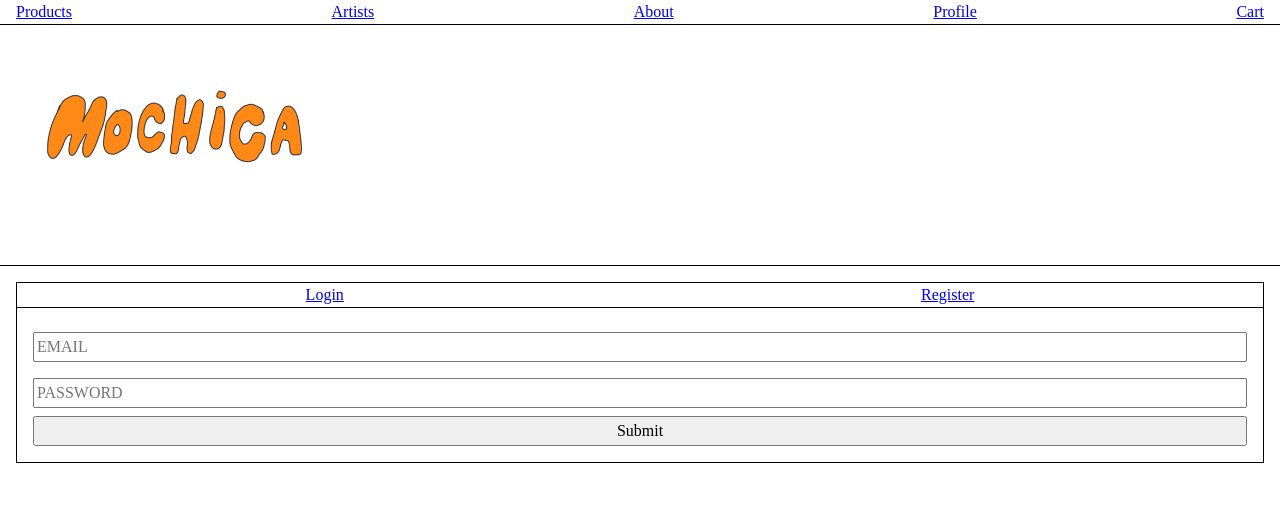
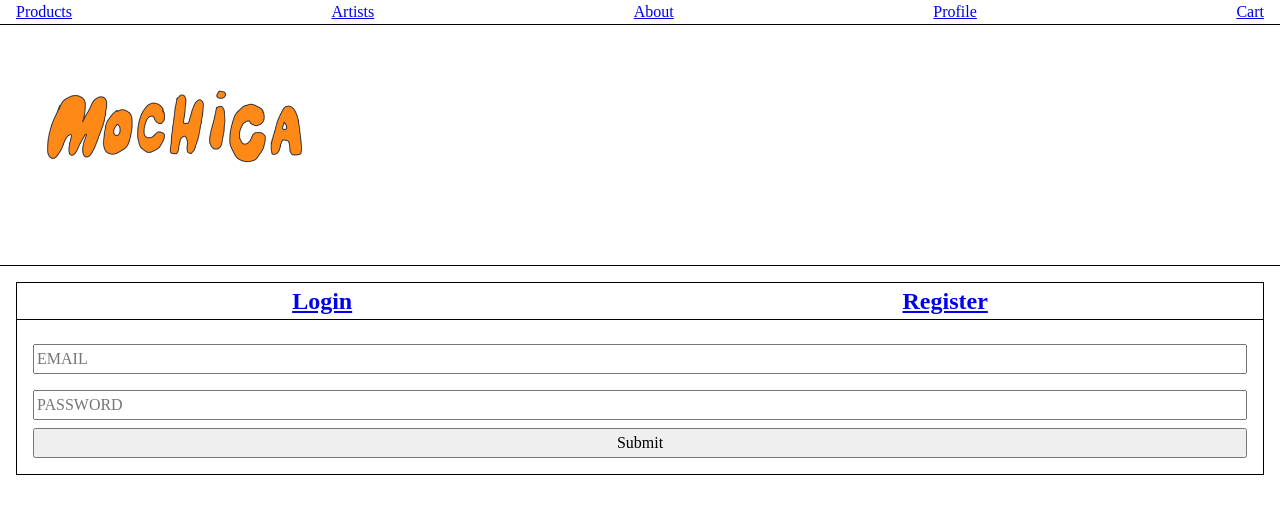
Before and after one commit to Jimenaaaaaa/Mochica-ecommerce-front, a React (Create React App) app: page /login in a window 1280 px wide. Shown: the top 514 px of the page. Built offline with nearby package versions, Linux system fonts and the light colour scheme.

Commit message:
Edit login component with custom hook

```diff
--- a/src/pages/login/login.tsx
+++ b/src/pages/login/login.tsx
@@ -1,26 +1,26 @@
-import { SyntheticEvent } from "react";
-import { useDispatch } from "react-redux";
+/* eslint-disable jsx-a11y/no-redundant-roles */
+import { SyntheticEvent, useMemo } from "react";
 import { Link } from "react-router-dom";
+import { useUsers } from "../../hooks/use.users";
 import { LoginData } from "../../models/models/user";
-import { login } from "../../reducers/slice";
+
 import { UserRepo } from "../../services/users.api.repo";
-import { AppDispatch } from "../../store/store";
+
 import styles from "./login.module.scss";
 
 export default function Login() {
-  const dispatch = useDispatch<AppDispatch>();
-  const repo = new UserRepo();
+  const repo = useMemo(() => new UserRepo(), []);
+  const { login } = useUsers(repo);
   const handleSubmit = async (ev: SyntheticEvent<HTMLFormElement>) => {
     ev.preventDefault();
     const formElement = ev.currentTarget;
     const formData: LoginData = {
-      email: (formElement[0] as HTMLFormElement).value,
-      password: (formElement[1] as HTMLFormElement).value,
+      email: (formElement.elements[0] as HTMLFormElement).value,
+      password: (formElement.elements[1] as HTMLFormElement).value,
     };
 
-    const successLoginData = await repo.loginUser(formData);
-
-    dispatch(login(successLoginData));
+    login(formData);
+    formElement.reset();
   };
 
   return (
@@ -28,16 +28,21 @@ export default function Login() {
       <div className={styles.enter}>
         <div className={styles.enter_options}>
           <Link to={`/login`}>
-            <div>Login</div>
+            <h2>Login</h2>
           </Link>
           <Link to={`/register`}>
-            <div>Register</div>
+            <h2>Register</h2>
           </Link>
         </div>
         <div className={styles.login}>
           <form action="" className={styles.login_form} onSubmit={handleSubmit}>
             <input type="text" placeholder="EMAIL" required />
-            <input type="password" placeholder="PASSWORD" required />
+            <input
+              type="password"
+              placeholder="PASSWORD"
+              role="textbox"
+              required
+            />
             <button>Submit</button>
           </form>
         </div>
```
